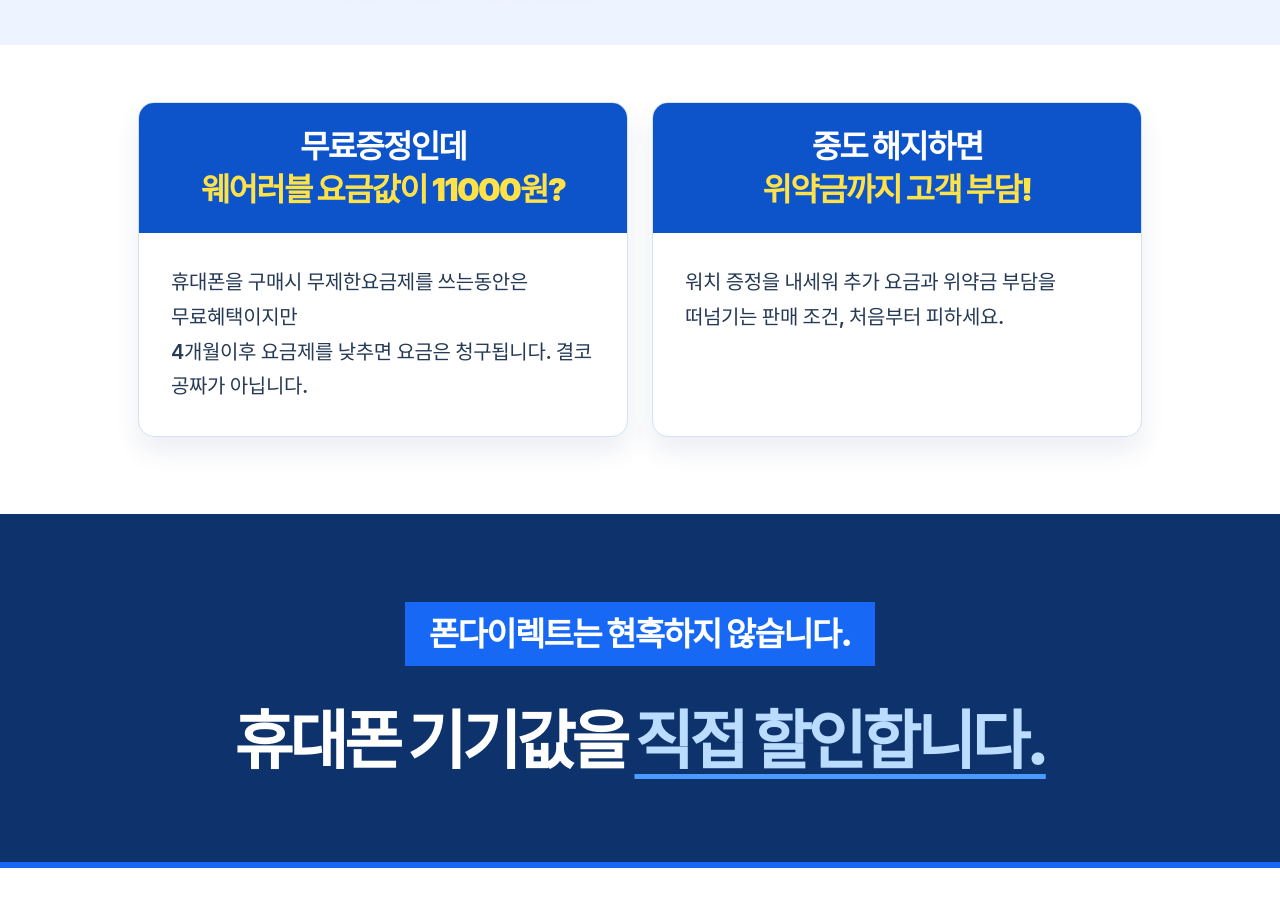
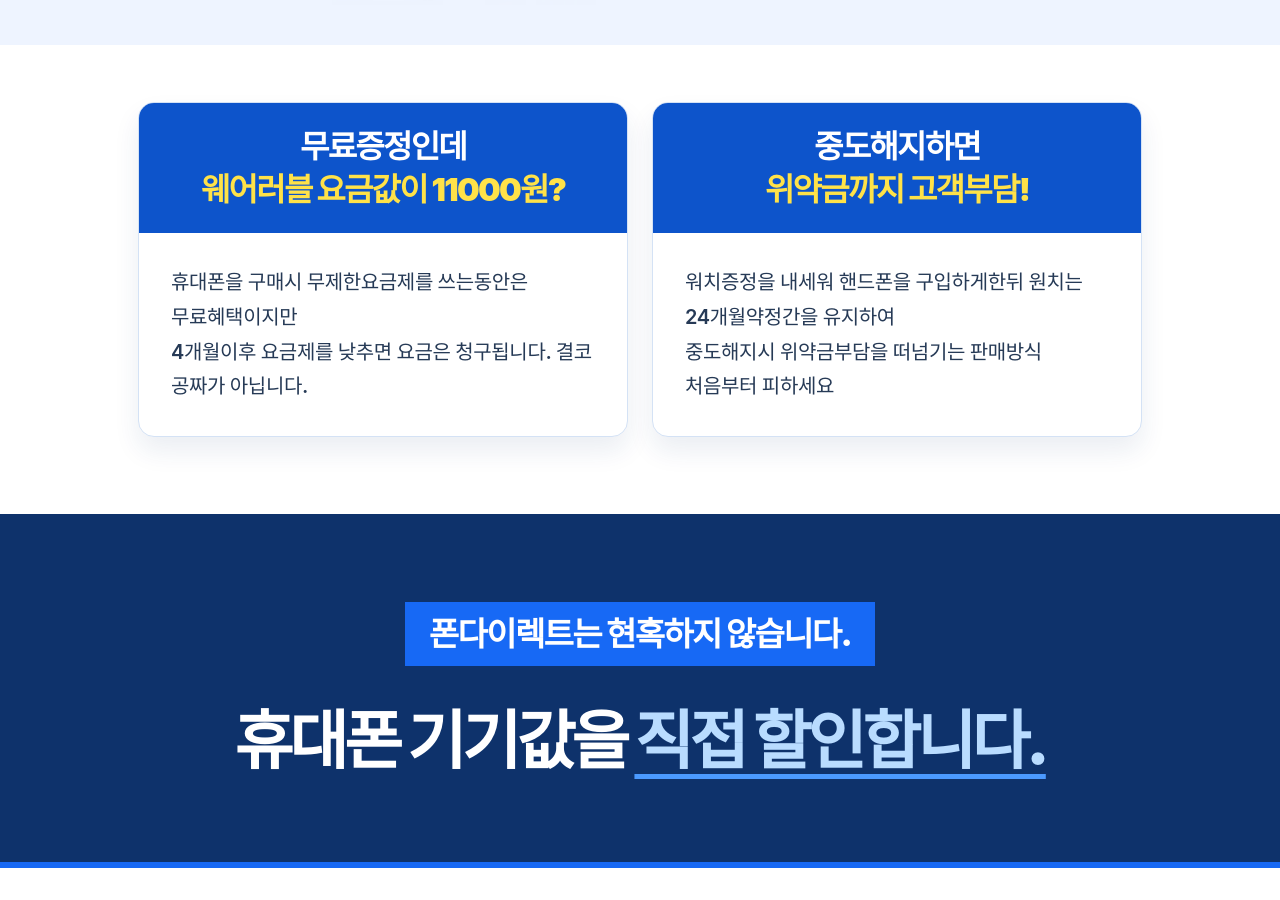
Before and after one commit to pc9839a-cpu/phonedirect, a plain HTML site: page index.html in a window 1280 px wide. Shown: the part 4437-5337 px from the top of the page. Drawn offline with Linux system fonts and the light colour scheme; a web font is replaced by a local one.

Commit message:
Revise second smartwatch cancellation penalty warning to supplied exact copy

```diff
--- a/index.html
+++ b/index.html
@@ -762,8 +762,8 @@ a{color:inherit;text-decoration:none}button,input{font:inherit}button,[role='but
         <p>휴대폰을 구매시 무제한요금제를 쓰는동안은 무료혜택이지만<br>4개월이후 요금제를 낮추면 요금은 청구됩니다. 결코 공짜가 아닙니다.</p>
       </div>
       <div class="watch-info-row">
-        <h3>중도 해지하면 <em>위약금까지 고객 부담!</em></h3>
-        <p>워치 증정을 내세워 추가 요금과 위약금 부담을 떠넘기는 판매 조건, 처음부터 피하세요.</p>
+        <h3>중도해지하면 <em>위약금까지 고객부담!</em></h3>
+        <p>워치증정을 내세워 핸드폰을 구입하게한뒤 원치는 24개월약정간을 유지하여<br>중도해지시 위약금부담을 떠넘기는 판매방식 처음부터 피하세요</p>
       </div>
     </div>
   </div>
```
